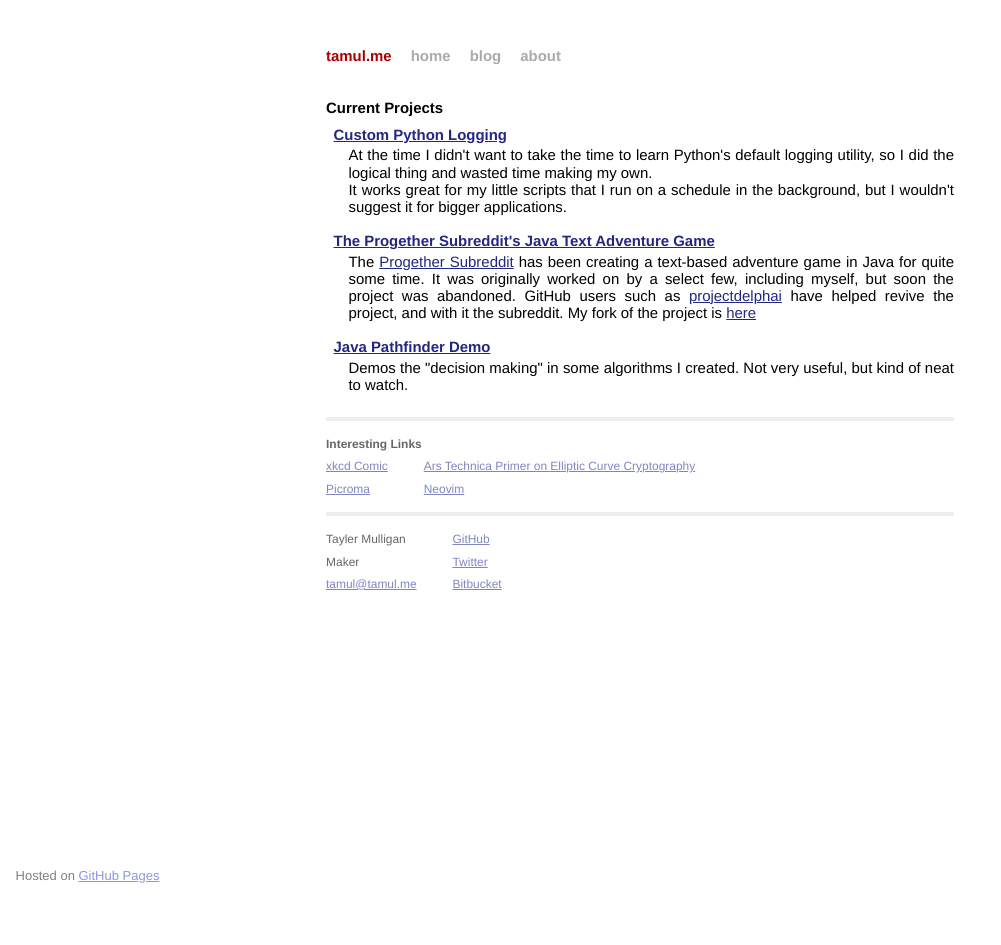
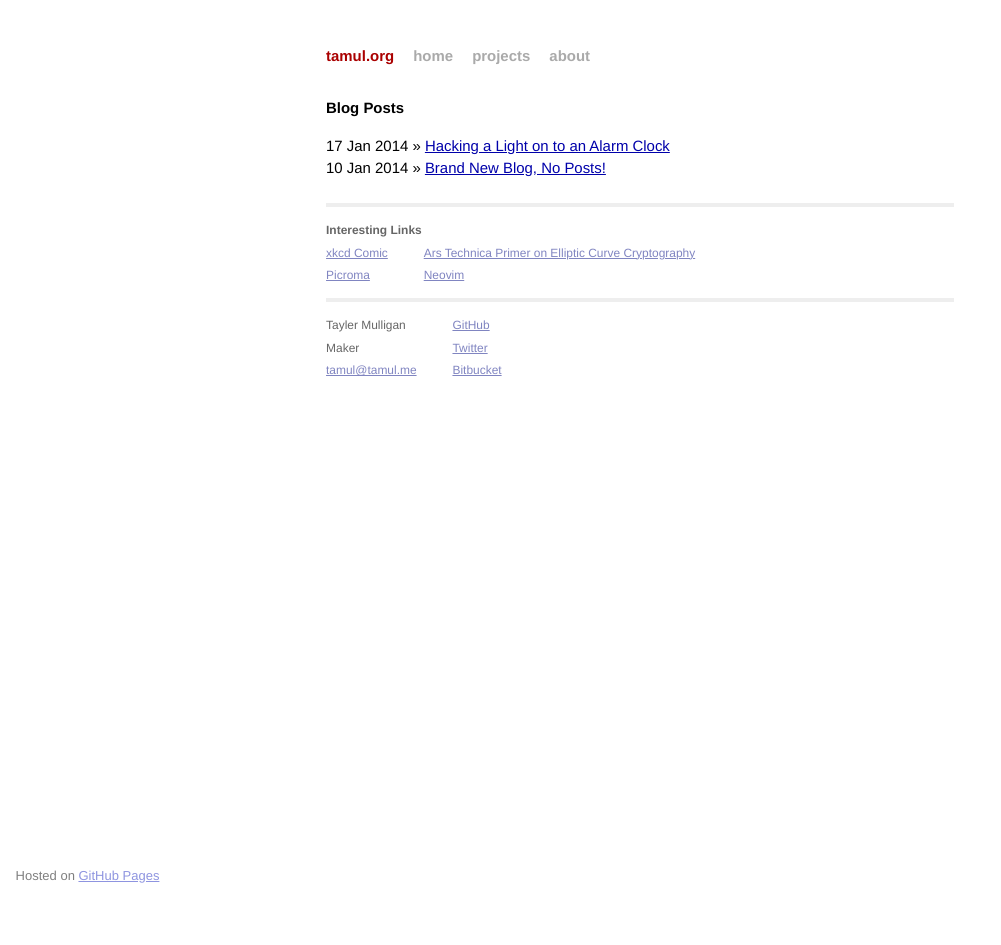
Before and after one commit to mtayler/tamul.github.io, a Jekyll site: the page built from index.html, in a window 1280 px wide. Shown: the whole page, without its empty margins (0-1001 px from the left). Built offline with Jekyll 4.4.1, drawn with Linux system fonts in a browser that asks for light colours; Markdown is read by kramdown in place of the engine named in the settings.

Commit message:
Revert "Changed index from blog to projects"
This reverts commit 26601145cebdeba19a2b652a92e84380f6deca34.

Revert from projects to blog posts as homepage

```diff
--- a/_config.yml
+++ b/_config.yml
@@ -1,4 +1,4 @@
-name: tamul.me
+name: tamul.org
 markdown: redcarpet
 highlighter: pygments
 url: http://tamul.me
--- a/_layouts/default.html
+++ b/_layouts/default.html
@@ -22,7 +22,7 @@
           <div class="header">
             <h1 class="title"><a href="/">{{ site.name }}</a></h1>
             <a class="extra" href="/">home</a>
-            <a class="extra" href="/blog.html">blog</a>
+            <a class="extra" href="/projects.html">projects</a>
             <a class="extra" href="/about.html">about</a>
           </div>
 
--- a/index.html
+++ b/index.html
@@ -1,18 +1,14 @@
 ---
 layout: default
-title: Projects
-change_frequency: weekly
-priority: 0.6
+title: Home
+change_frequency: daily
+priority: 0.8
 ---
-<div class="projects">
-    <h1>Current Projects</h1>
-    <h2><a href="https://github.com/tamul/simplelogger">Custom Python Logging</a></h2>
-    <p>At the time I didn't want to take the time to learn Python's default logging utility, so I did the logical thing and wasted time making my own.<br />
-    It works great for my little scripts that I run on a schedule in the background, but I wouldn't suggest it for bigger applications.</p>
-
-    <h2><a href="https://github.com/Progether/JAdventure">The Progether Subreddit's Java Text Adventure Game</a></h2>
-    <p>The <a href="http://reddit.com/r/progether">Progether Subreddit</a> has been creating a text-based adventure game in Java for quite some time. It was originally worked on by a select few, including myself, but soon the project was abandoned. GitHub users such as <a href="https://github.com/projectdelphai">projectdelphai</a> have helped revive the project, and with it the subreddit. My fork of the project is <a href="https://github.com/tamul/JAdventure">here</a></p>
-
-    <h2><a href="https://github.com/tamul/Pathfinder">Java Pathfinder Demo</a></h2>
-    <p>Demos the "decision making" in some algorithms I created. Not very useful, but kind of neat to watch.</p>
+<div class="blog">
+    <h1>Blog Posts</h1>
+    <ul class="posts">
+        {% for post in site.posts %}
+            <li><span>{{ post.date | date_to_string }}</span> &raquo; <a href="{{ post.url }}">{{ post.title }}</a></li>
+        {% endfor %}
+    </ul>
 </div>
```
Also changed, not shown: blog.html (deleted, +0 -14 lines).
